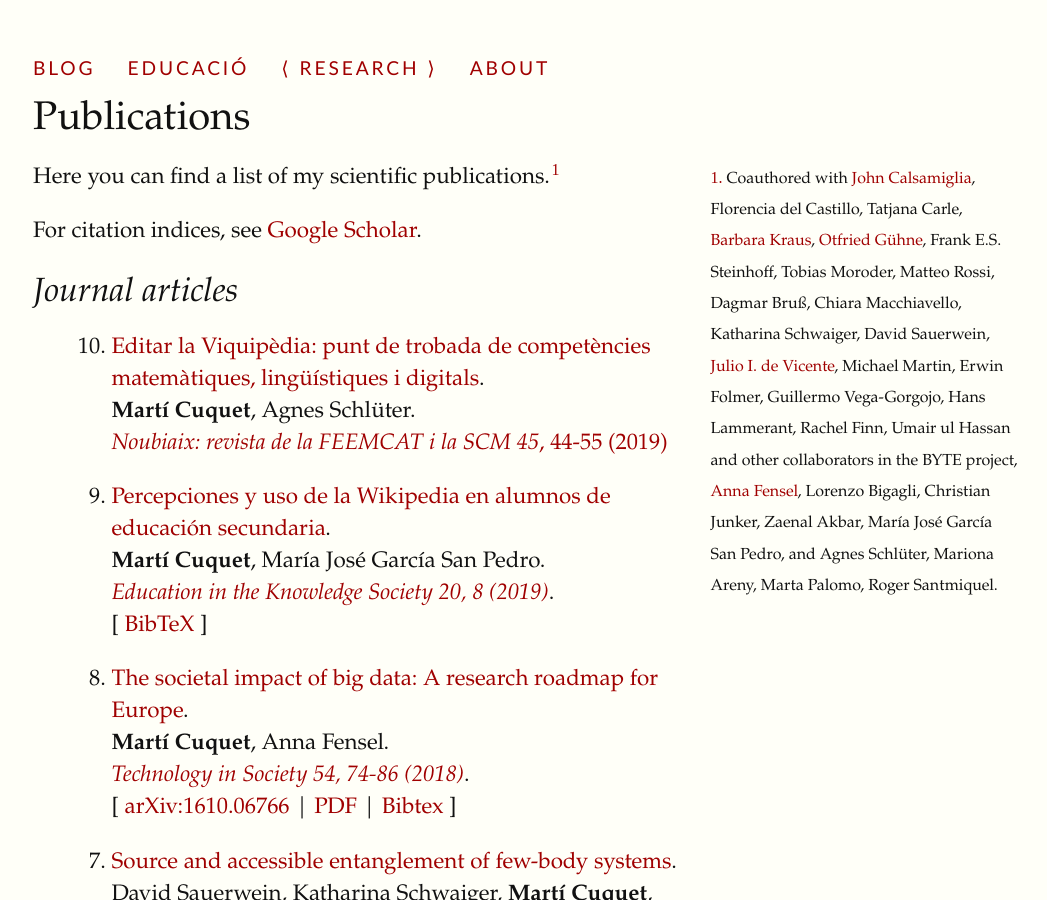
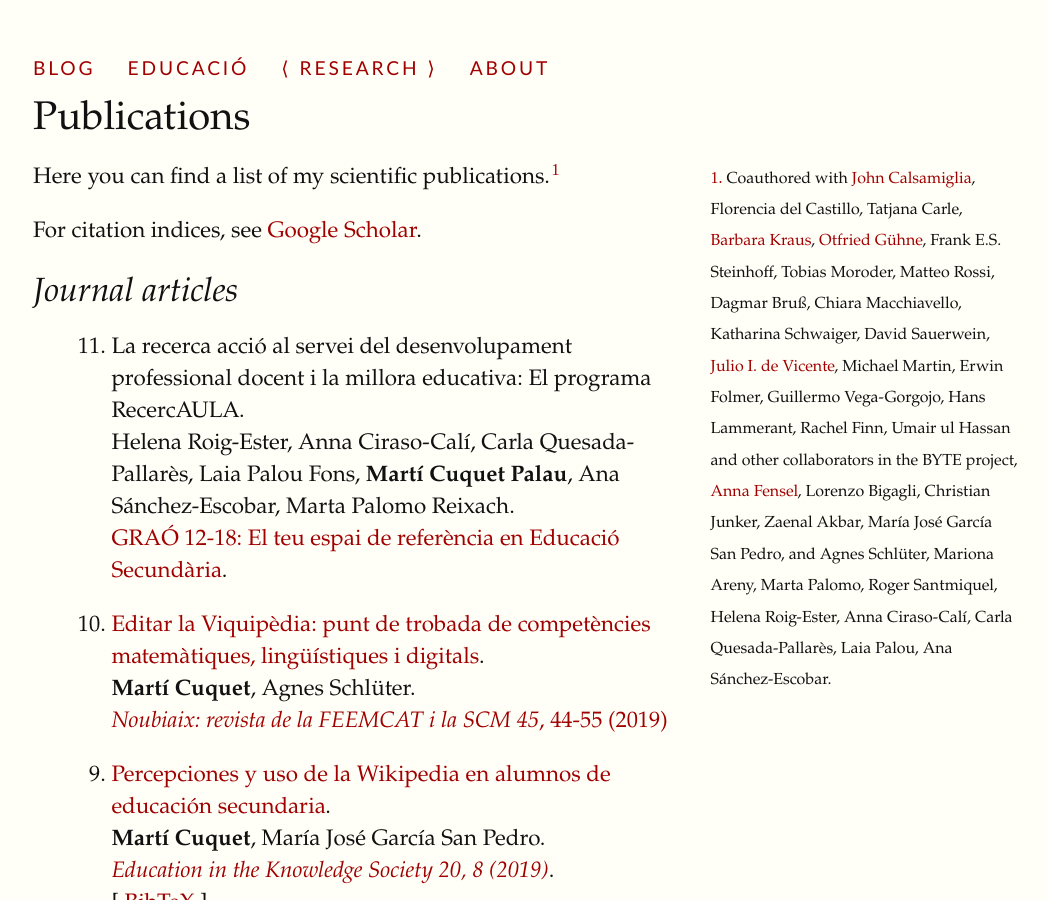
Before and after one commit to mcuquet/mcuquet.github.io, a Jekyll site: the page built from Research/Publications.md, in a window 1280 px wide and 900 px high. Shown: the whole window, without its empty margins (127-1174 px from the left). Built offline with Jekyll 4.4.1, drawn with Linux system fonts in a browser that asks for light colours.

Commit message:
nova publicació

```diff
--- a/Research/Publications.md
+++ b/Research/Publications.md
@@ -5,12 +5,15 @@ section: Research
 permalink: /Research/Publications/
 ---
 
-Here you can find a list of my scientific publications.{% sidenote "coauthors" "Coauthored with [John Calsamiglia](https://webs.uab.cat/giq/member/john-calsamiglia/), Florencia del Castillo, Tatjana Carle, [Barbara Kraus](https://www.professoren.tum.de/en/kraus-barbara), [Otfried Gühne](https://www.physik.uni-siegen.de/tqo/members/guehne/), Frank E.S. Steinhoff, Tobias Moroder, Matteo Rossi, Dagmar Bruß, Chiara Macchiavello, Katharina Schwaiger, David Sauerwein, [Julio I. de Vicente](https://www.ucm.es/mathqi/julio-de-vicente), Michael Martin, Erwin Folmer, Guillermo Vega-Gorgojo, Hans Lammerant, Rachel Finn, Umair ul Hassan and other collaborators in the BYTE project, [Anna Fensel](https://sites.google.com/site/annafensel/), Lorenzo Bigagli, Christian Junker, Zaenal Akbar, María José García San Pedro, and Agnes Schlüter, Mariona Areny, Marta Palomo, Roger Santmiquel." %}
+Here you can find a list of my scientific publications.{% sidenote "coauthors" "Coauthored with [John Calsamiglia](https://webs.uab.cat/giq/member/john-calsamiglia/), Florencia del Castillo, Tatjana Carle, [Barbara Kraus](https://www.professoren.tum.de/en/kraus-barbara), [Otfried Gühne](https://www.physik.uni-siegen.de/tqo/members/guehne/), Frank E.S. Steinhoff, Tobias Moroder, Matteo Rossi, Dagmar Bruß, Chiara Macchiavello, Katharina Schwaiger, David Sauerwein, [Julio I. de Vicente](https://www.ucm.es/mathqi/julio-de-vicente), Michael Martin, Erwin Folmer, Guillermo Vega-Gorgojo, Hans Lammerant, Rachel Finn, Umair ul Hassan and other collaborators in the BYTE project, [Anna Fensel](https://sites.google.com/site/annafensel/), Lorenzo Bigagli, Christian Junker, Zaenal Akbar, María José García San Pedro, and Agnes Schlüter, Mariona Areny, Marta Palomo, Roger Santmiquel, Helena Roig-Ester, Anna Ciraso-Calí, Carla Quesada-Pallarès, Laia Palou, Ana Sánchez-Escobar." %}
 
 For citation indices, see [Google Scholar](https://scholar.google.at/citations?user=540UR0IAAAAJ).
 
 ## Journal articles
 
+0. La recerca acció al servei del desenvolupament professional docent i la millora educativa: El programa RecercAULA.
+   Helena Roig-Ester, Anna Ciraso-Calí, Carla Quesada-Pallarès, Laia Palou Fons, **Martí Cuquet Palau**, Ana Sánchez-Escobar, Marta Palomo Reixach.
+   [GRAÓ 12-18: El teu espai de referència en Educació Secundària](https://www.grao.com/revistas/la-recerca-accio-al-servei-del-desenvolupament-professional-docent-i-la-millora-educativa-el-programa-recercaula-105137).
 0. [Editar la Viquipèdia: punt de trobada de competències matemàtiques, lingüístiques i digitals](Editar la Viquipèdia punt de trobada de competències matemàtiques, lingüístiques i digitals).
    **Martí Cuquet**, Agnes Schlüter.
    [_Noubiaix: revista de la FEEMCAT i la SCM 45_, 44-55 (2019)](https://www.raco.cat/index.php/Noubiaix/article/view/371593)
```
Also changed, not shown: _posts/2026-06-17-Observació i discussió de classes de matemàtiques el marc TRU Math.md (+3 -3 lines).
